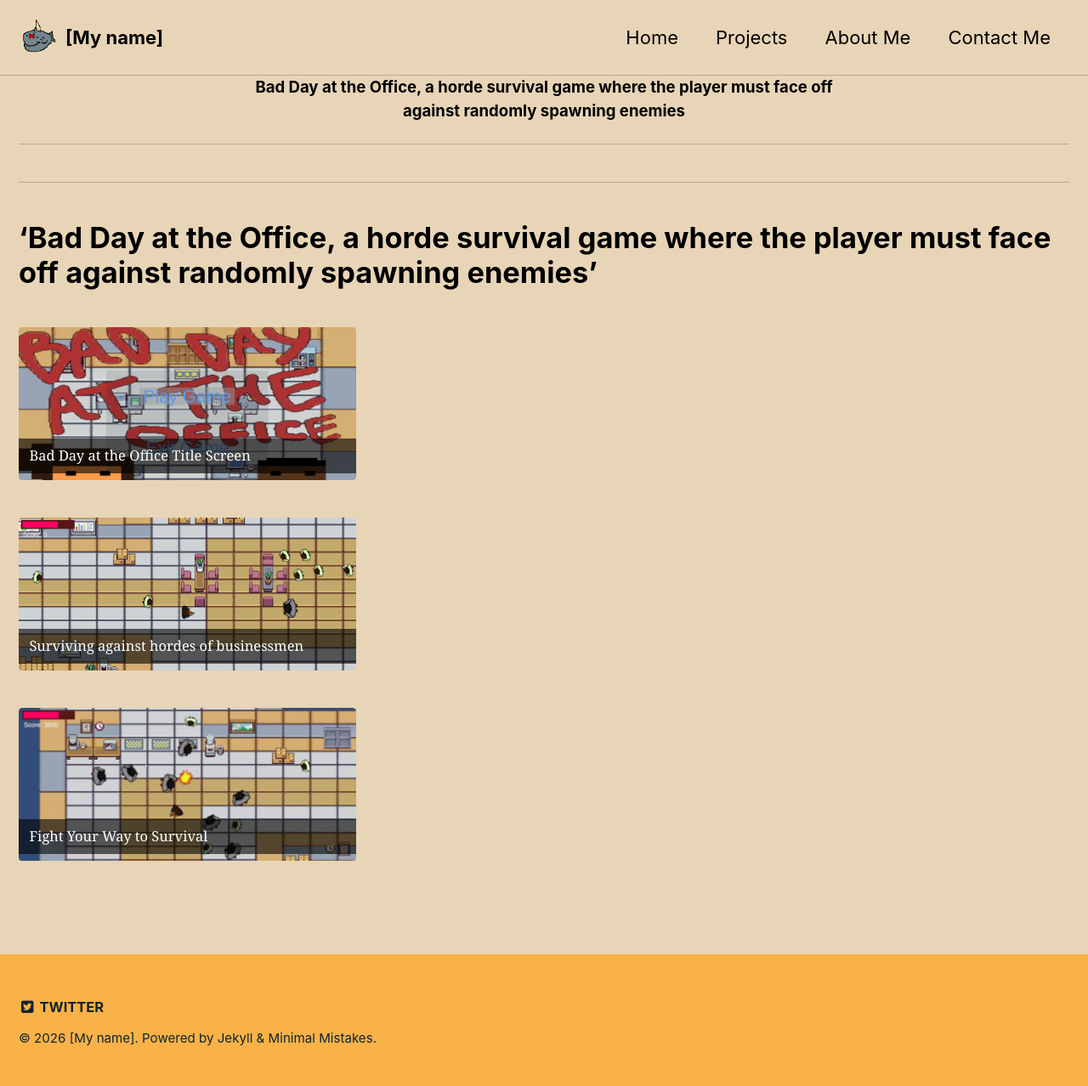
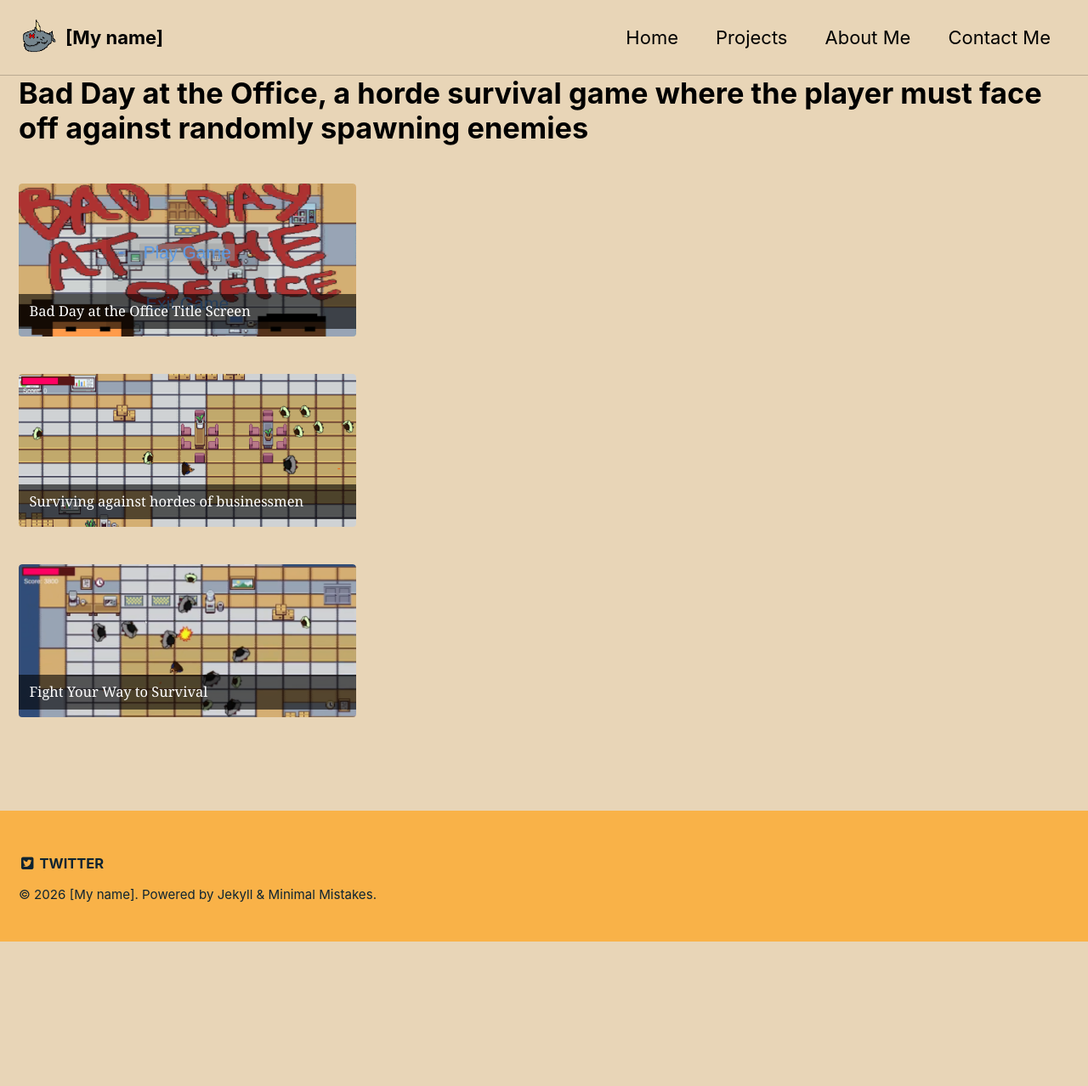
Before and after one commit to Orange-Piccolo/Orange-Piccolo.github.io, a Jekyll site: the page built from _pages/bad-day-at-the-office.md, in a window 1280 px wide. Shown: the whole page at 85% size. Built offline with Jekyll 4.4.1, drawn with Linux system fonts in a browser that asks for light colours; after the commit the page ends 1108 px from its top, so only the background shows below that.

Commit message:
Refactor Bad Day at the Office page content
Removed excerpt and intro sections, and updated the title to be more prominent.

```diff
--- a/_pages/bad-day-at-the-office.md
+++ b/_pages/bad-day-at-the-office.md
@@ -6,10 +6,6 @@ header:
   overlay_color: "#000"
   overlay_filter: "0.5"
   overlay_image: /assets/BDATO_Combat.png
-
-excerpt: "Learn more about my top-down horde survival game, Bad day at the Office, made in Unity for my Fundamentals of Game Programming Module"
-intro:
-  - excerpt: '**Bad Day at the Office, a horde survival game where the player must face off against randomly spawning enemies**'
 
 gallery_title:
   # Recommended: width "240px" to "320px" keeps a neat grid
@@ -36,11 +32,7 @@ gallery_combat2:
     caption: "Fight Your Way to Survival"
 ---
 
-{% include feature_row id="intro" type="center" %}
-
-{% include feature_row %}
-
-# **'Bad Day at the Office, a horde survival game where the player must face off against randomly spawning enemies'**
+# **Bad Day at the Office, a horde survival game where the player must face off against randomly spawning enemies**
 
 {% include gallery id="gallery_title" layout="third" thumb_height="180px" %}
 
```
